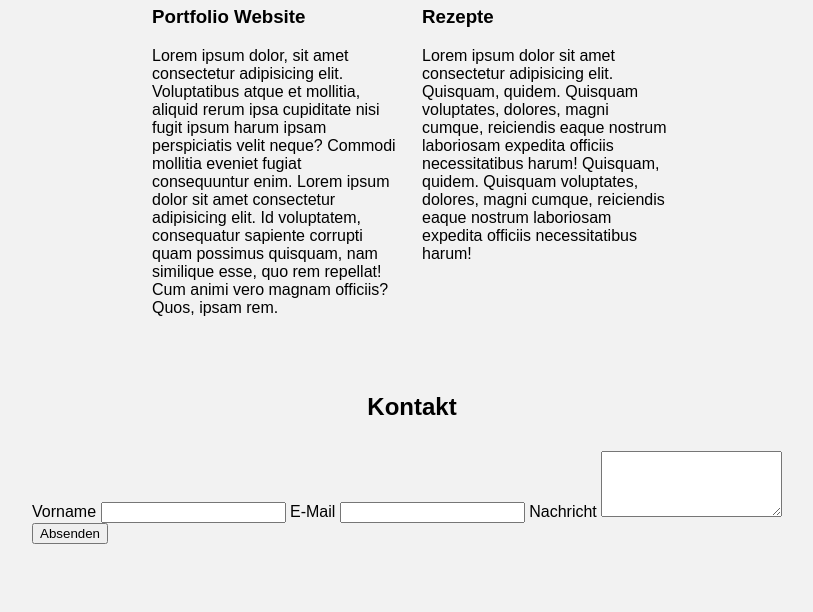
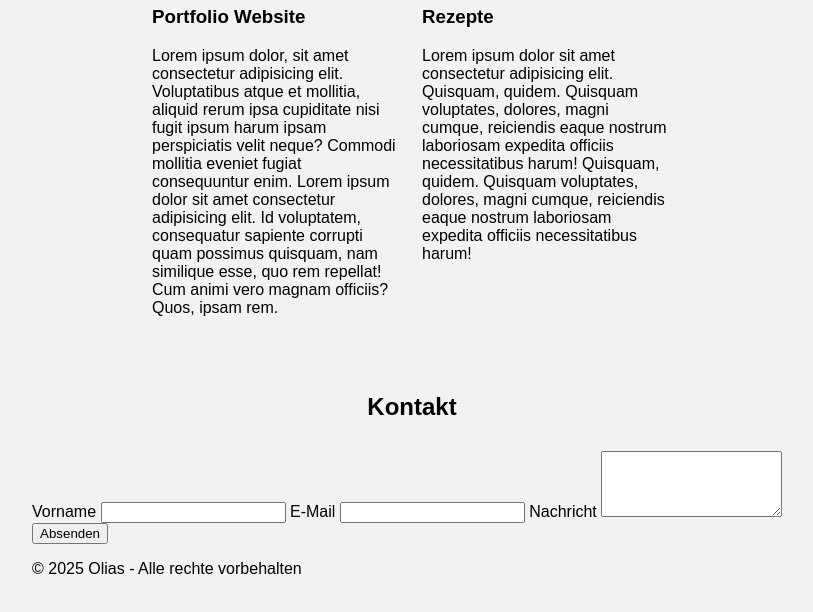
Before and after one commit to TheLionandtheFox/AboutMeOnePager, a plain HTML site: page Mini-Homepage/index.html in a window 1280 px wide. Shown: the part 719-1331 px from the top of the page, without its empty margins (228-1041 px from the left). Before the commit the page ends 1283 px from the top, so only its background shows below. Drawn offline with Linux system fonts and the light colour scheme.

Commit message:
html fertig

```diff
--- a/Mini-Homepage/index.html
+++ b/Mini-Homepage/index.html
@@ -28,9 +28,11 @@
                 <h2>Über mich</h2>
                 <p>
                     Lorem, ipsum dolor sit amet consectetur adipisicing elit. Sunt nemo, eligendi quaerat officiis
-                    perferendis velit cumque tempora. Dolorum, sint soluta iste maiores laboriosam earum temporibus deserunt nostrum
+                    perferendis velit cumque tempora. Dolorum, sint soluta iste maiores laboriosam earum temporibus
+                    deserunt nostrum
                     perspiciatis dolor doloribus. Lorem ipsum dolor sit amet consectetur adipisicing elit. Inventore
-                    eligendi, asperiores qui voluptatibus dolor quaerat recusandae! Hic perferendis quibusdam deserunt adipisci
+                    eligendi, asperiores qui voluptatibus dolor quaerat recusandae! Hic perferendis quibusdam deserunt
+                    adipisci
                     praesentium reiciendis quasi blanditiis obcaecati aliquam, optio, odit illum.
                 </p>
             </div>
@@ -42,9 +44,12 @@
                         <h3>Portfolio Website</h3>
                         <p>
                             Lorem ipsum dolor, sit amet consectetur adipisicing elit. Voluptatibus atque et mollitia,
-                            aliquid rerum ipsa cupiditate nisi fugit ipsum harum ipsam perspiciatis velit neque? Commodi mollitia
-                            eveniet fugiat consequuntur enim. Lorem ipsum dolor sit amet consectetur adipisicing elit. Id voluptatem,
-                            consequatur sapiente corrupti quam possimus quisquam, nam similique esse, quo rem repellat! Cum animi
+                            aliquid rerum ipsa cupiditate nisi fugit ipsum harum ipsam perspiciatis velit neque? Commodi
+                            mollitia
+                            eveniet fugiat consequuntur enim. Lorem ipsum dolor sit amet consectetur adipisicing elit.
+                            Id voluptatem,
+                            consequatur sapiente corrupti quam possimus quisquam, nam similique esse, quo rem repellat!
+                            Cum animi
                             vero magnam officiis? Quos, ipsam rem.
                         </p>
                     </div>
@@ -62,7 +67,7 @@
                     <div class="kontakt">
                         <h2>Kontakt</h2>
                         <form>
-                            <label for ="Vorname">Vorname</label>
+                            <label for="Vorname">Vorname</label>
                             <input type="text" id="vorname" name="vorname" required>
 
                             <label for="email">E-Mail</label>
@@ -72,14 +77,12 @@
                             <textarea id="nachricht" name="nachricht" rows="4" required></textarea>
 
                             <button type="submit">Absenden</button>
-
                         </form>
 
                     </div>
         </main>
         <footer>
-
-
+            <p>&copy; 2025 Olias - Alle rechte vorbehalten</p>
         </footer>
 </body>
 
```
